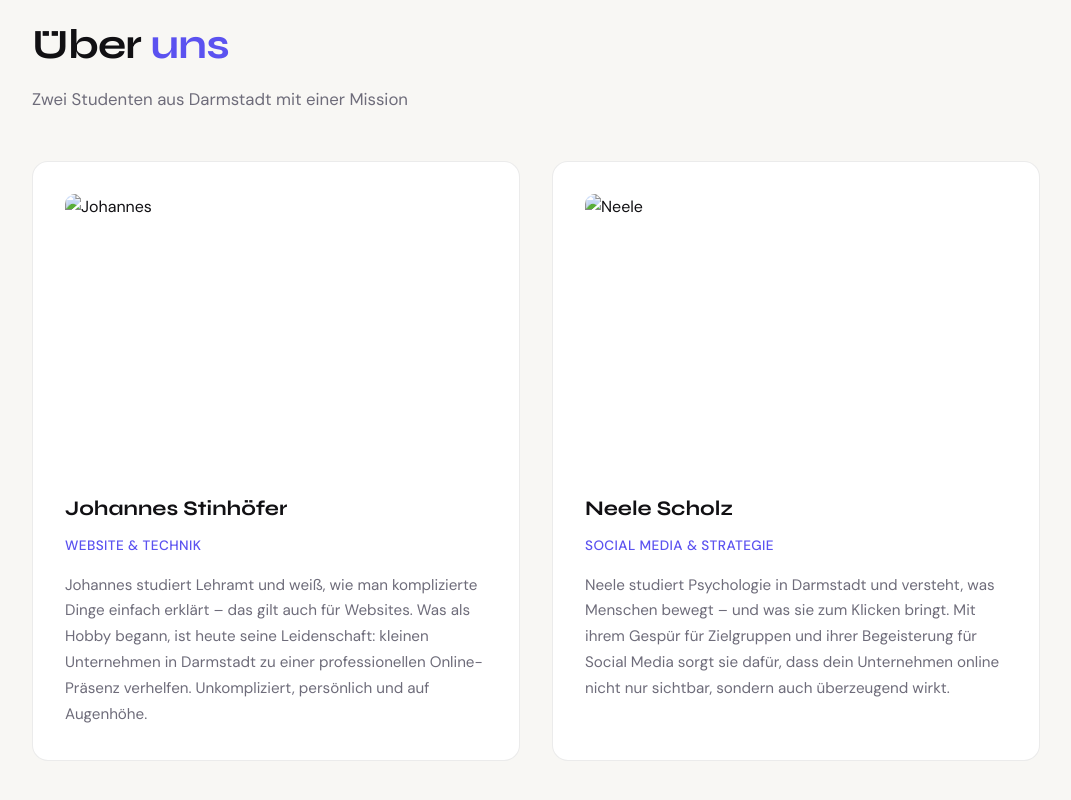
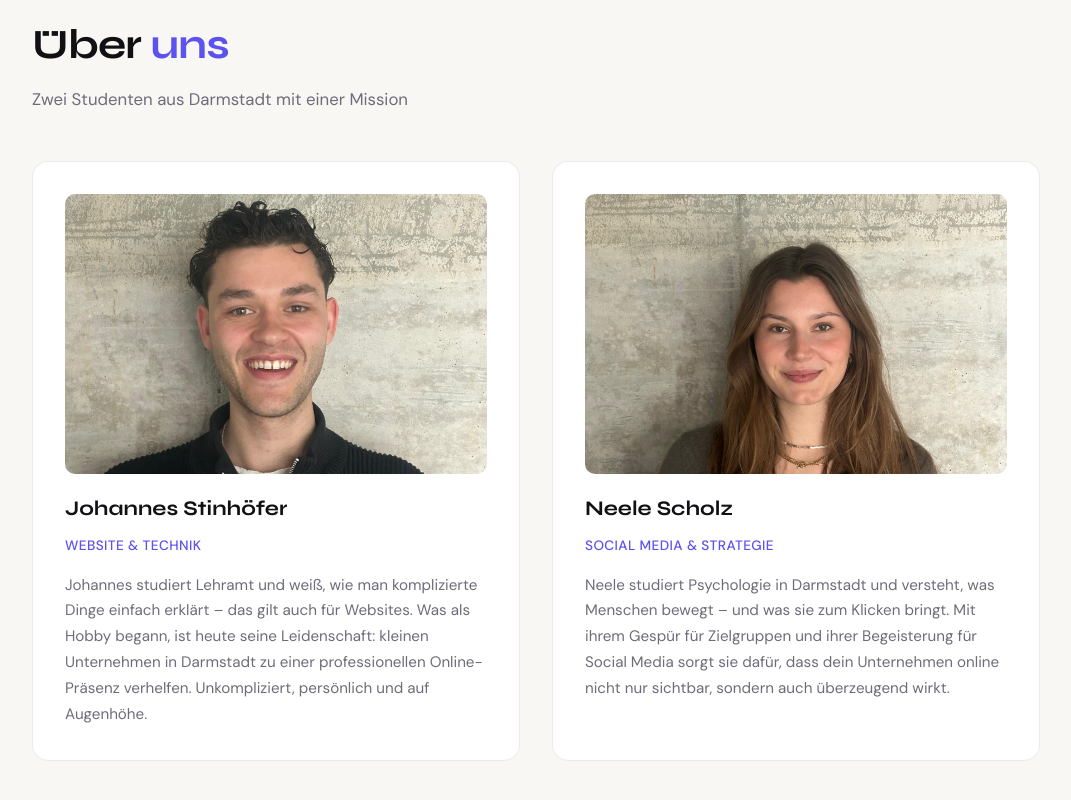
Before and after one commit to Yoh-Yoh-Honey-Bunny/adaptivo-marketing, a plain HTML site: page index.html in a window 1280 px wide. Shown: the part 2325-3125 px from the top of the page, without its empty margins (104-1175 px from the left). Drawn offline with Linux system fonts and the light colour scheme.

Commit message:
Einfügen Profilbild

```diff
--- a/index.html
+++ b/index.html
@@ -156,13 +156,13 @@
 
   <div class="ueber-uns-grid">
     <div class="gruender-card fade-up">
-      <img src="assets/johannes.jpg" alt="Johannes" class="gruender-img">
+      <img src="assets/johannes.jpeg" alt="Johannes" class="gruender-img">
       <h3>Johannes Stinhöfer</h3>
       <span class="gruender-rolle">Website & Technik</span>
       <p>Johannes studiert Lehramt und weiß, wie man komplizierte Dinge einfach erklärt – das gilt auch für Websites. Was als Hobby begann, ist heute seine Leidenschaft: kleinen Unternehmen in Darmstadt zu einer professionellen Online-Präsenz verhelfen. Unkompliziert, persönlich und auf Augenhöhe.</p>
     </div>
     <div class="gruender-card fade-up">
-      <img src="assets/neele.jpg" alt="Neele" class="gruender-img">
+      <img src="assets/neele.jpeg" alt="Neele" class="gruender-img">
       <h3>Neele Scholz</h3>
       <span class="gruender-rolle">Social Media & Strategie</span>
       <p>Neele studiert Psychologie in Darmstadt und versteht, was Menschen bewegt – und was sie zum Klicken bringt. Mit ihrem Gespür für Zielgruppen und ihrer Begeisterung für Social Media sorgt sie dafür, dass dein Unternehmen online nicht nur sichtbar, sondern auch überzeugend wirkt.</p>
```
Also changed, not shown: assets/Johannes.jpeg (added), assets/Neele.jpeg (added).
